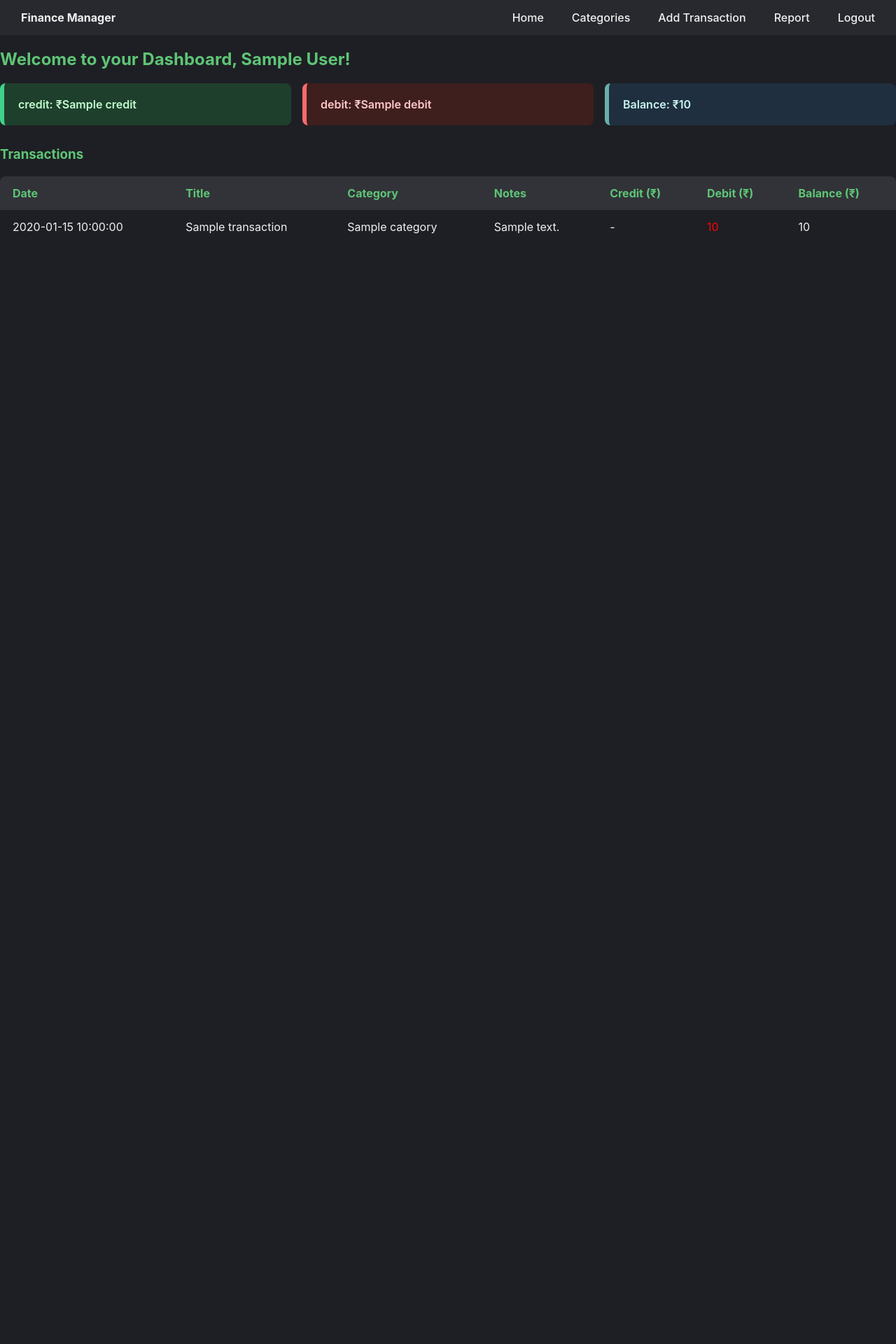
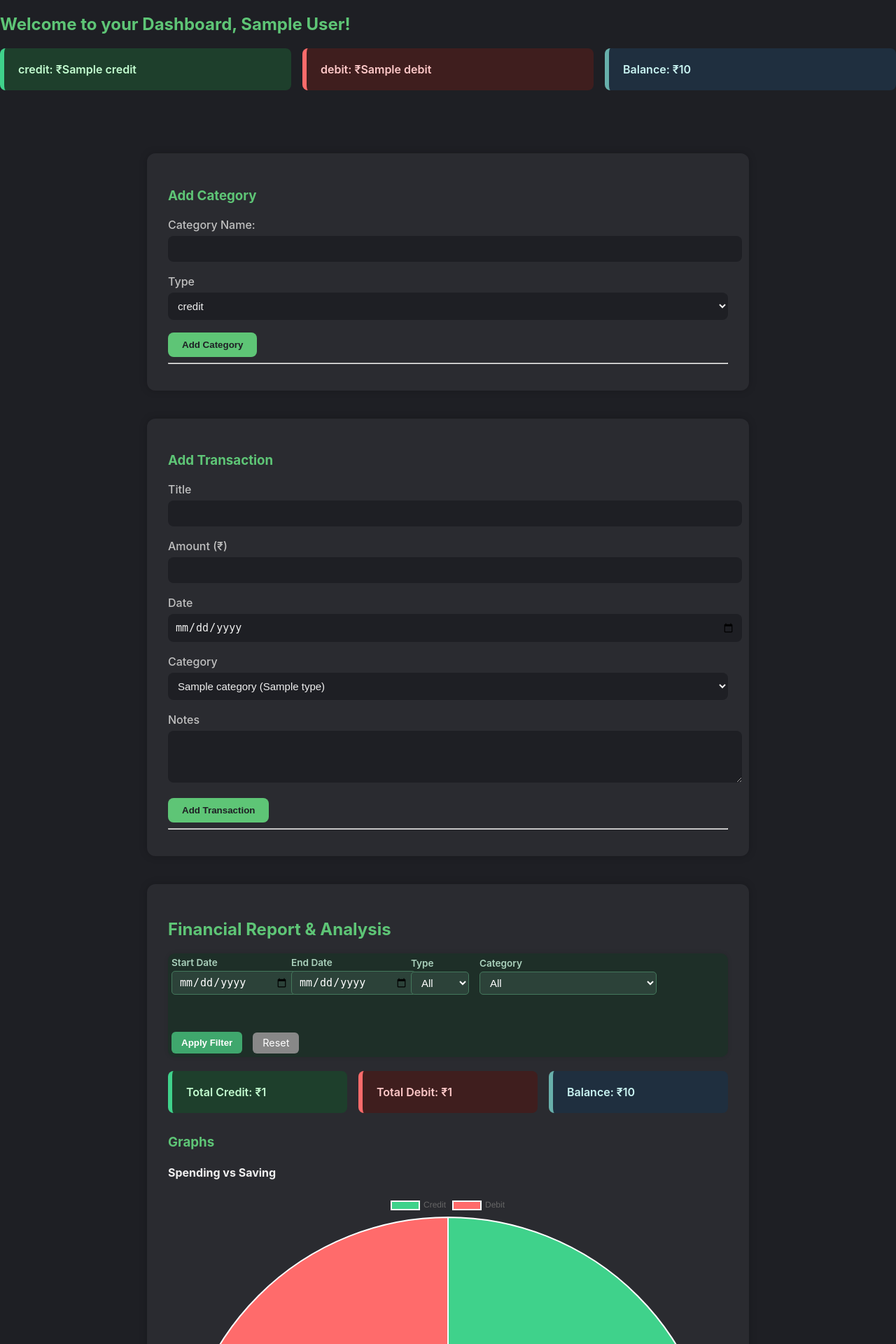
Before and after one commit to jerinjoy004/CB-internship, a Flask app: template templates/dashboard.html in a window 1280 px wide. Shown: the top 1920 px of the page at 70% size. Before the commit the page ends 334 px from the top, so only its background shows below. Run offline with Flask 3, Linux system fonts and the light colour scheme; the visitor is signed in with stand-in values (Sample User, id 1); the template is opened without the code that fills it: most values are stand-ins (such as "Sample title", 1, 10 or a date in 2020).

Commit message:
add all functionality to dashboard

```diff
--- a/app.py
+++ b/app.py
@@ -71,106 +71,147 @@ def login():
     return render_template('login.html')
 
 
-@app.route('/dashboard')
+@app.route('/dashboard', methods=['GET', 'POST'])
 def dashboard():
     if 'userID' not in session:
         return redirect('/login')
 
+    user_id = session['userID']
     conn = get_connection()
     cursor = conn.cursor(dictionary=True)
-    user_id = session['userID']
 
-    # Get total credit
-    cursor.execute("""
-        SELECT SUM(t.amount) AS total_credit
-        FROM transactions t
-        JOIN categories c ON t.categoryID = c.categoryID
-        WHERE t.userID = %s AND c.type = 'credit'
-    """, (user_id,))
-    credit = cursor.fetchone().get('total_credit') or 0
+    # Handle Add Category and Add Transaction forms
+    if request.method == 'POST':
+        form_type = request.form.get('form_type')
+        if form_type == 'add_category':
+            name = request.form.get('name')
+            type_ = request.form.get('type')
+            if name and type_:
+                cursor.execute(
+                    "INSERT INTO categories (name, type, userID)"
+                    " VALUES (%s, %s, %s)",
+                    (name, type_, user_id)
+                )
+                conn.commit()
+                flash('Category added successfully!', 'success')
+            else:
+                flash('Please provide all category details.', 'danger')
+        elif form_type == 'add_transaction':
+            title = request.form.get('title')
+            amount = request.form.get('amount')
+            date_ = request.form.get('date')
+            categoryID = request.form.get('categoryID')
+            notes = request.form.get('notes')
+            if title and amount and date_ and categoryID:
+                cursor.execute(
+                    "INSERT INTO transactions "
+                    "(userID, categoryID, title, amount, date, notes)"
+                    " VALUES (%s, %s, %s, %s, %s, %s)",
+                    (user_id, categoryID, title, amount, date_, notes)
+                )
+                conn.commit()
+                flash('Transaction added successfully!', 'success')
+            else:
+                flash('Please provide all transaction details.', 'danger')
+        return redirect('/dashboard')
 
-    # Get total debit
-    cursor.execute("""
-        SELECT SUM(t.amount) AS total_debit
-        FROM transactions t
-        JOIN categories c ON t.categoryID = c.categoryID
-        WHERE t.userID = %s AND c.type = 'debit'
-    """, (user_id,))
-    debit = cursor.fetchone().get('total_debit') or 0
+    # Fetch categories for forms and filters
+    cursor.execute(
+        "SELECT * FROM categories WHERE userID = %s OR userID"
+        " IS NULL", (user_id,))
+    categories = cursor.fetchall()
 
-    # Base query
-    query = """
-        SELECT t.*, c.name AS category, c.type
-        FROM transactions t
-        JOIN categories c ON t.categoryID = c.categoryID
-        WHERE t.userID = %s
-    """
+    # Filter and report logic (similar to your /report route)
+    start_date = request.args.get('start_date')
+    end_date = request.args.get('end_date')
+    tx_type = request.args.get('type')
+    category_id = request.args.get('categoryID')
+    min_amount = request.args.get('min_amount')
+    max_amount = request.args.get('max_amount')
+    search_text = request.args.get('search_text')
+
+    query = """SELECT t.*, c.name AS category, c.type
+               FROM transactions t
+               JOIN categories c ON t.categoryID = c.categoryID
+               WHERE t.userID = %s"""
     values = [user_id]
 
-    # Filtering logic
-    if (min_amount := request.args.get('min_amount')):
+    if start_date:
+        query += " AND t.date >= %s"
+        values.append(start_date)
+    if end_date:
+        query += " AND t.date <= %s"
+        values.append(end_date)
+    if tx_type:
+        query += " AND c.type = %s"
+        values.append(tx_type)
+    if category_id:
+        query += " AND t.categoryID = %s"
+        values.append(int(category_id))
+    if min_amount:
         query += " AND t.amount >= %s"
         values.append(float(min_amount))
-
-    if (max_amount := request.args.get('max_amount')):
+    if max_amount:
         query += " AND t.amount <= %s"
         values.append(float(max_amount))
-
-    if (date_from := request.args.get('date_from')):
-        query += " AND t.date >= %s"
-        values.append(date_from)
-
-    if (date_to := request.args.get('date_to')):
-        query += " AND t.date <= %s"
-        values.append(date_to)
-
-    if (category_id := request.args.get('categoryID')):
-        query += " AND t.categoryID = %s"
-        values.append(int(category_id))
-
-    if (search_text := request.args.get('search_text')):
-        search = f"%{search_text}%"
+    if search_text:
         query += " AND (t.title LIKE %s OR t.notes LIKE %s)"
-        values += [search, search]
-
-    if (type_filter := request.args.get('type')):
-        query += " AND c.type = %s"
-        values.append(type_filter)
+        values.extend([f"%{search_text}%", f"%{search_text}%"])
 
     query += " ORDER BY t.date DESC"
     cursor.execute(query, values)
     transactions = cursor.fetchall()
-    # Sort transactions by date ascending for running balance
-    transactions.sort(key=lambda x: x['date'])
 
-    running_balance = 0
+    # Calculate stats for report
+    total_credit = sum(t['amount']
+                       for t in transactions if t['type'] == 'credit')
+    total_debit = sum(t['amount']
+                      for t in transactions if t['type'] == 'debit')
+    balance = total_credit - total_debit
+
+    from collections import defaultdict
+    category_spend = defaultdict(float)
+    monthly_income = defaultdict(float)
+    monthly_expense = defaultdict(float)
+
     for tx in transactions:
+        if tx['type'] == 'debit':
+            category_spend[tx['category']] += float(tx['amount'])
+            monthly_expense[
+                tx['date'].strftime('%Y-%m')
+            ] += float(tx['amount'])
         if tx['type'] == 'credit':
-            running_balance += float(tx['amount'])
-        else:
-            running_balance -= float(tx['amount'])
-        tx['balance'] = round(running_balance, 2)
+            monthly_income[tx['date'].strftime('%Y-%m')] += float(tx['amount'])
 
-# Reverse back if needed for display (latest first)
-    transactions.reverse()
+    category_labels = list(category_spend.keys())
+    category_values = list(category_spend.values())
+    monthly_income_labels = list(monthly_income.keys())
+    monthly_income_values = list(monthly_income.values())
+    monthly_expense_labels = list(monthly_expense.keys())
+    monthly_expense_values = list(monthly_expense.values())
 
-    # Load categories
-    cursor.execute("""
-        SELECT * FROM categories
-        WHERE userID = %s OR userID IS NULL
-    """, (user_id,))
-    categories = cursor.fetchall()
+    from datetime import date
+    current_date = date.today().isoformat()
 
     cursor.close()
     conn.close()
 
     return render_template(
         'dashboard.html',
-        credit=credit,
-        debit=debit,
-        balance=credit - debit,
-        recent_transactions=transactions,
-        categories=categories
+        credit=total_credit,
+        debit=total_debit,
+        balance=balance,
+        total_credit=total_credit,
+        total_debit=total_debit,
+        categories=categories,
+        category_labels=category_labels,
+        category_values=category_values,
+        monthly_income_labels=monthly_income_labels,
+        monthly_income_values=monthly_income_values,
+        monthly_expense_labels=monthly_expense_labels,
+        monthly_expense_values=monthly_expense_values,
+        current_date=current_date,
+        transactions=transactions,
     )
 
 
--- a/templates/dashboard.html
+++ b/templates/dashboard.html
@@ -5,6 +5,7 @@
         <meta name="viewport" content="width=device-width, initial-scale=1">
         <title>Dashboard</title>
         <link rel="stylesheet" href="../static/style.css">
+        <script src="https://cdn.jsdelivr.net/npm/chart.js"></script>
     </head>
     <body>
         {% with messages = get_flashed_messages(with_categories=True) %}
@@ -16,7 +17,6 @@
         {% endfor %}
         {% endif %}
         {% endwith %}
-        {% include 'navbar.html' %}
         <div class="dashboard-container">
             <h2>Welcome to your Dashboard, {{ session['name'] }}!</h2>
             <div class="stats">
@@ -25,107 +25,221 @@
                 <div class="card balance">Balance: ₹{{ balance }}</div>
             </div>
 
-            <div class="filter-toggle-container">
-                <!--<button id="toggleFilterBtn">Show Filters</button>-->
-                <div class="filter-form" style="display: none;" id="filterSection">
+            <br>
+
+            <!-- Add Category Form -->
+            <div class="container">
+                <h3>Add Category</h3>
+                <form method="POST" action="/dashboard#add-category">
+                    <label>Category Name:</label>
+                    <input type="text" id="name" name="name" required>
+                    <label>Type</label>
+                    <select id="type" name="type" required>
+                        <option value="credit">credit</option>
+                        <option value="debit">debit</option>
+                    </select>
+                    <button type="submit" name="form_type" value="add_category">Add Category</button>
+                </form>
+                <hr>
+            </div>
+
+            <!-- Add Transaction Form -->
+            <div class="container">
+                <h3>Add Transaction</h3>
+                <form method="POST" action="/dashboard#add-transaction">
+                    <label for="title">Title</label>
+                    <input type="text" name="title" id="title" required>
+
+                    <label for="amount">Amount (₹)</label>
+                    <input type="number" name="amount" id="amount" step="0.01" required>
+
+                    <label for="date">Date</label>
+                    <input type="date" name="date" id="date" value="{{ current_date }}" required>
+
+                    <label for="categoryID">Category</label>
+                    <select name="categoryID" id="categoryID" required>
+                        {% for c in categories %}
+                        <option value="{{ c.categoryID }}">{{ c.name }} ({{ c.type }})</option>
+                        {% endfor %}
+                    </select>
+
+                    <label for="notes">Notes</label>
+                    <textarea name="notes" id="notes" rows="3"></textarea>
+
+                    <button type="submit" name="form_type" value="add_transaction">Add Transaction</button>
+                </form>
+                <hr>
+            </div>
+
+            <!-- Report/Analysis Section -->
+            <div class="container">
+                <h2>Financial Report & Analysis</h2>
+
+                <!-- Filter Section (moved inside the report box) -->
                 <form method="GET" action="/dashboard" class="filter-form">
+                    <div class="filter-form-row">
                         <div class="filter-group">
-                            <label>Min amount</label>
-                            <input type="number" name="min_amount" value="{{ request.args.get('min_amount', '') }}" step="0.01">
-                        </div>
-                        <div class="filter-group">
-                            <label>Max amount</label>
-                            <input type="number" name="max_amount" value="{{ request.args.get('max_amount', '') }}" step="0.01">
-                        </div>
-                        <div class="filter-group">
-                            <label>Start date</label>
+                            <label for="start_date">Start Date</label>
                             <input type="date" name="start_date" value="{{ request.args.get('start_date', '') }}">
                         </div>
                         <div class="filter-group">
-                            <label>End date</label>
+                            <label for="end_date">End Date</label>
                             <input type="date" name="end_date" value="{{ request.args.get('end_date', '') }}">
                         </div>
                         <div class="filter-group">
-                            <label>Category</label>
+                            <label for="type">Type</label>
+                            <select name="type">
+                                <option value="">All</option>
+                                <option value="credit" {% if request.args.get('type') == 'credit' %}selected{% endif %}>Credit</option>
+                                <option value="debit" {% if request.args.get('type') == 'debit' %}selected{% endif %}>Debit</option>
+                            </select>
+                        </div>
+                        <div class="filter-group">
+                            <label for="category">Category</label>
                             <select name="categoryID">
                                 <option value="">All</option>
                                 {% for c in categories %}
-                                <option value="{{ c.categoryID }}" {% if request.args.get('categoryID') == c.categoryID %}selected{% endif %}>{{ c.name }} ({{ c.type }})</option>
+                                    <option value="{{ c.categoryID }}" {% if request.args.get('categoryID') == c.categoryID|string %}selected{% endif %}>
+                                        {{ c.name }} ({{ c.type }})
+                                    </option>
                                 {% endfor %}
                             </select>
                         </div>
                         <div class="filter-group">
-                            <label>Search</label>
-                            <input type="text" name="search_text" value="{{ request.args.get('search_text', '') }}" placeholder="Search by title or notes">
-                        </div>
-                        <div class="filter-group">
-                            <label>Type</label>
-                            <select name="type">
-                                <option value="">All</option>
-                                <option value="credit" {% if request.args.get('type') == 'credit' %}selected{% endif %}>credit</option>
-                                <option value="debit" {% if request.args.get('type') == 'debit' %}selected{% endif %}>debit</option>
-                            </select>
+                            <label>&nbsp;</label>
+                            <button type="submit">Apply Filter</button>
                         </div>
                         <div class="filter-group">
                             <label>&nbsp;</label>
-                        <button type="submit">Filter</button><br>
-                        <a href="/dashboard" class="reset-filter">Reset</a>
+                            <a href="/dashboard" class="reset-btn">Reset</a>
+                        </div>
                     </div>
                 </form>
+
+                <div class="stats">
+                    <div class="card credit">Total Credit: ₹{{ total_credit }}</div>
+                    <div class="card debit">Total Debit: ₹{{ total_debit }}</div>
+                    <div class="card balance">Balance: ₹{{ balance }}</div>
                 </div>
+                <div>
+                    <h3>Graphs</h3>
+                    <h4>Spending vs Saving</h4>
+                    <canvas id="typeChart"></canvas><br>
+                    <h4>Spending by Category</h4>
+                    <canvas id="categoryChart"></canvas><br>
+                    <h4>Income Over Time</h4>
+                    <canvas id="monthlyChart"></canvas>
                 </div>
 
-            <h3>Transactions</h3>
+                <!-- Filtered Transactions Table -->
+                <div>
+                    <h3>Filtered Transactions</h3>
                     <table>
                         <thead>
                             <tr>
                                 <th>Date</th>
                                 <th>Title</th>
                                 <th>Category</th>
-                        <th>Notes</th>
-                        <th>Credit (₹)</th>
-                        <th>Debit (₹)</th>
-                        <th>Balance (₹)</th>
+                                <th>Type</th>
+                                <th>Amount</th>
                             </tr>
                         </thead>
                         <tbody>
-                    {% for tx in recent_transactions|reverse %}
+                            {% for tx in transactions %}
                             <tr>
                                 <td>{{ tx.date }}</td>
                                 <td>{{ tx.title }}</td>
                                 <td>{{ tx.category }}</td>
-                        <td>{{ tx.notes }}</td>
-                        {% if tx.type == 'credit' %}
-                            <td style="color: green;">{{ tx.amount }}</td>
-                            <td>-</td>
-                        {% else %}
-                            <td>-</td>
-                            <td style="color: red;">{{ tx.amount }}</td>
-                        {% endif %}
-
-                        <td>{{ tx.balance if tx.balance is defined else '-' }}</td>
+                                <td>{{ tx.type }}</td>
+                                <td class="{{ 'credit-amount' if tx.type == 'credit' else 'debit-amount' }}">₹{{ tx.amount }}</td>
                             </tr>
                             {% endfor %}
                         </tbody>
                     </table>
-
-            <br>
+                </div>
+            </div>
         </div>
         <script>
-            const toggleFilterBtn = document.getElementById('toggleFilterBtn');
-            const filterSection = document.getElementById('filterSection');
-            toggleFilterBtn.addEventListener('click', () => {
-                if (filterSection.style.display === 'none' || filterSection.style.display === '') {
-                    filterSection.style.display = 'block';
-                    toggleFilterBtn.textContent = 'Hide Filters';
-                } else {
-                    filterSection.style.display = 'none';
-                    toggleFilterBtn.textContent = 'Show Filters';
-                }
-            });
+            // const toggleFilterBtn = document.getElementById('toggleFilterBtn');
+            // const filterSection = document.getElementById('filterSection');
+            // toggleFilterBtn.addEventListener('click', () => {
+            //     if (filterSection.style.display === 'none' || filterSection.style.display === '') {
+            //         filterSection.style.display = 'block';
+            //         toggleFilterBtn.textContent = 'Hide Filters';
+            //     } else {
+            //         filterSection.style.display = 'none';
+            //         toggleFilterBtn.textContent = 'Show Filters';
+            //     }
+            // });
             function toggleMenu() {
             document.getElementById('navLinks').classList.toggle('show');
             }
+
+            // Pie chart for Credit vs Debit
+            new Chart(document.getElementById('typeChart').getContext('2d'), {
+                type: 'pie',
+                data: {
+                    labels: ['Credit', 'Debit'],
+                    datasets: [{
+                        data: {{ [total_credit, total_debit]|tojson }},
+                        backgroundColor: ['#3fd28b', '#ff6b6b'],
+                    }]
+                }
+            });
+
+            // Bar chart for Category Spend
+            new Chart(document.getElementById('categoryChart').getContext('2d'), {
+                type: 'bar',
+                data: {
+                    labels: {{ category_labels|tojson }},
+                    datasets: [{
+                        label: 'Spend by Category',
+                        data: {{ category_values|tojson }},
+                        backgroundColor: '#5ec576'
+                    }]
+                },
+                options: {
+                    scales: {
+                        y: { beginAtZero: true }
+                    }
+                }
+            });
+
+            // Line chart for Monthly Income/Expense
+            new Chart(document.getElementById('monthlyChart').getContext('2d'), {
+                type: 'line',
+                data: {
+                    labels: {{ monthly_income_labels|tojson }},
+                    datasets: [
+                        {
+                            label: 'Monthly Credit',
+                            data: {{ monthly_income_values|tojson }},
+                            fill: false,
+                            borderColor: '#3fd28b',
+                            tension: 0.3
+                        },
+                        {
+                            label: 'Monthly Debit',
+                            data: {{ monthly_expense_values|tojson }},
+                            fill: false,
+                            borderColor: '#ff6b6b',
+                            tension: 0.3
+                        }
+                    ]
+                },
+                options: {
+                    responsive: true,
+                    plugins: {
+                        title: {
+                            display: true,
+                            text: 'Income and Expenses Over Time'
+                        }
+                    },
+                    scales: {
+                        y: { beginAtZero: true }
+                    }
+                }
+            });
         </script>
     </body>
 </html>
```
Lines whose indentation alone changed are shown as unchanged.
